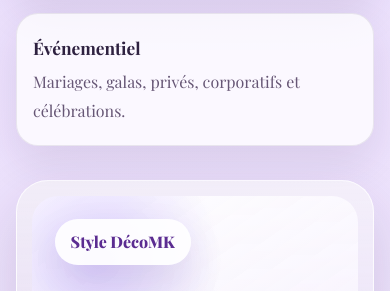
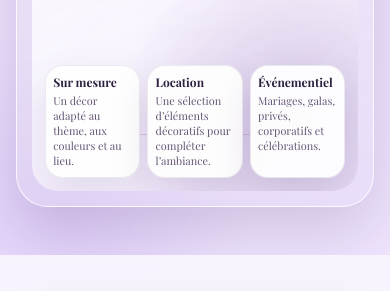
Before and after one commit to z0gg/decomk, an Astro site: page / in a window 390 px wide. Shown: the part 935-1226 px from the top of the page. Built offline with nearby package versions, Linux system fonts and the light colour scheme; Astro itself is replaced by a stand-in of ours.

Commit message:
refactor: move hero highlights into brand panel

```diff
--- a/src/pages/index.astro
+++ b/src/pages/index.astro
@@ -149,18 +149,15 @@ const iconPath = {
       .hero-copy h1 { font-size: clamp(3rem, 7vw, 6.2rem); line-height: 0.93; letter-spacing: -0.055em; margin: 1rem 0 1.2rem; }
       .hero-copy p { max-width: 39rem; color: var(--muted); font-size: 1.12rem; line-height: 1.86; margin: 0; }
       .hero-actions { display: flex; flex-wrap: wrap; gap: 0.95rem; margin-top: 2rem; }
-      .hero-highlights { display: grid; grid-template-columns: repeat(3, minmax(0, 1fr)); gap: 1rem; margin-top: 2.35rem; }
-      .highlight { padding: 1.1rem 1rem 1.2rem; border-radius: 22px; background: rgba(255,255,255,0.76); border: 1px solid rgba(46, 33, 64, 0.09); box-shadow: var(--shadow-soft); }
-      .highlight strong { display: block; margin-bottom: 0.35rem; font-size: 1.08rem; color: var(--text); }
       .art-shell { position: relative; min-height: 30rem; padding: 1rem; border-radius: var(--radius-xl); background: linear-gradient(180deg, rgba(255,255,255,0.76), rgba(255,255,255,0.38)), linear-gradient(145deg, rgba(91,44,145,0.26), rgba(167,127,232,0.26)); border: 1px solid rgba(255,255,255,0.78); box-shadow: var(--shadow); }
       .art-stage { position: absolute; inset: 0.95rem; border-radius: 26px; overflow: hidden; display: grid; place-items: center; padding: 1.5rem 1.5rem 10rem; background: radial-gradient(circle at 20% 20%, rgba(201,182,255,0.62), transparent 34%), radial-gradient(circle at 80% 85%, rgba(91,44,145,0.22), transparent 38%), linear-gradient(145deg, rgba(255,255,255,0.95), rgba(246,240,255,0.82)); }
       .brand-display { position: relative; z-index: 2; width: 100%; max-width: 100%; padding: 0 0.5rem; text-align: center; color: var(--purple); }
       .brand-display .logo-word { max-width: 100%; font-family: 'Monoton', cursive; font-size: clamp(3rem, 6.1vw, 5.15rem); line-height: 0.95; letter-spacing: 0; text-transform: uppercase; color: var(--purple); text-shadow: 0 18px 36px rgba(91,44,145,0.16); white-space: nowrap; }
       .brand-display .logo-subtitle { margin-top: 1.2rem; font-size: 1rem; font-weight: 800; letter-spacing: 0.18em; text-transform: uppercase; color: var(--muted); }
       .art-stage::after { content: ''; position: absolute; inset: auto 12% 12% 12%; height: 1px; background: linear-gradient(90deg, transparent, rgba(91,44,145,0.28), transparent); pointer-events: none; }
-      .hero-pill-row { position: absolute; left: 1rem; right: 1rem; bottom: 1rem; z-index: 2; display: grid; grid-template-columns: 1fr; gap: 0.8rem; }
-      .hero-pill { padding: 0.8rem 0.9rem; border-radius: 22px; background: rgba(255,255,255,0.95); border: 1px solid rgba(46, 33, 64, 0.09); box-shadow: var(--shadow-soft); }
-      .hero-pill strong { display: block; margin-bottom: 0.35rem; font-size: 1rem; color: var(--text); }
+      .hero-feature-row { position: absolute; left: 1rem; right: 1rem; bottom: 1rem; z-index: 2; display: grid; grid-template-columns: repeat(3, minmax(0, 1fr)); gap: 0.65rem; }
+      .hero-feature-card { min-width: 0; padding: 0.75rem; border-radius: 18px; background: rgba(255,255,255,0.95); border: 1px solid rgba(46, 33, 64, 0.09); box-shadow: var(--shadow-soft); color: var(--muted); font-size: 0.78rem; line-height: 1.48; }
+      .hero-feature-card strong { display: block; margin-bottom: 0.3rem; color: var(--text); font-size: 0.9rem; line-height: 1.2; }
       .hero-badge { position: absolute; z-index: 2; top: 2rem; left: 2rem; display: inline-flex; align-items: center; gap: 0.75rem; padding: 0.8rem 1rem; border-radius: 999px; background: rgba(255,255,255,0.92); box-shadow: var(--shadow-soft); font-weight: 800; color: var(--purple); }
 
       .grid-2, .contact-grid, .band-grid { display: grid; grid-template-columns: repeat(2, minmax(0, 1fr)); gap: 1.5rem; }
@@ -248,7 +245,6 @@ const iconPath = {
       }
       @media (max-width: 1080px) {
         .hero-grid, .contact-grid, .band-grid, .grid-2, .gallery-grid, .services-grid, .process-grid, .faq-grid { grid-template-columns: 1fr; }
-        .hero-highlights { grid-template-columns: 1fr; }
         .gallery-head, .footer-card { flex-direction: column; align-items: flex-start; }
         .art-shell { min-height: 34rem; }
         .location-grid { grid-template-columns: repeat(3, minmax(0, 1fr)); }
@@ -275,10 +271,11 @@ const iconPath = {
         .brand-text small { font-size: 0.68rem; letter-spacing: 0.09em; }
         .hero-copy h1 { font-size: clamp(2.55rem, 11vw, 4.2rem); }
         .hero-copy p, .section-copy, .gallery-copy { font-size: 1rem; }
-        .art-shell { min-height: 22rem; }
-        .art-stage { padding: 4rem 1.5rem 1.5rem; }
-        .hero-pill-row { display: none; }
-        .hero-pill { padding: 0.9rem 0.95rem; }
+        .art-shell { min-height: 31rem; }
+        .art-stage { padding: 4rem 1rem 9.5rem; }
+        .hero-feature-row { left: 0.8rem; right: 0.8rem; bottom: 0.8rem; gap: 0.45rem; }
+        .hero-feature-card { padding: 0.55rem 0.45rem; font-size: 0.68rem; line-height: 1.38; }
+        .hero-feature-card strong { margin-bottom: 0.25rem; font-size: 0.75rem; }
         .hero-badge { top: 1.4rem; left: 1.4rem; }
         .intro-card, .service-card, .process-card, .faq-card, .contact-card, .contact-aside { padding: 1.45rem; }
         .gallery-wrap { padding: 1rem; }
@@ -328,14 +325,9 @@ const iconPath = {
               <a class="button button-primary" href="#realisations">Voir les réalisations</a>
               <a class="button button-secondary" href="tel:+18195881387">819.588.1387</a>
             </div>
-            <div class="hero-highlights" aria-label="Points forts">
-              <div class="highlight reveal-block"><strong>Sur mesure</strong>Un décor adapté au thème, aux couleurs et au lieu.</div>
-              <div class="highlight reveal-block"><strong>Location</strong>Une sélection d’éléments décoratifs pour compléter l’ambiance.</div>
-              <div class="highlight reveal-block"><strong>Événementiel</strong>Mariages, galas, privés, corporatifs et célébrations.</div>
-            </div>
           </div>
 
-          <div class="hero-art reveal-block" aria-hidden="true">
+          <div class="hero-art reveal-block" role="group" aria-label="Points forts DécoMK">
             <div class="art-shell">
               <div class="art-stage">
                 <div class="hero-badge">Style DécoMK</div>
@@ -343,8 +335,10 @@ const iconPath = {
                   <div class="logo-word">DECOMK</div>
                   <div class="logo-subtitle">Décorations mariages & événements</div>
                 </div>
-                <div class="hero-pill-row">
-                  <div class="hero-pill"><strong>Spécialisée en décorations</strong><p>Un univers chic pour les événements et mariages.</p></div>
+                <div class="hero-feature-row">
+                  <div class="hero-feature-card"><strong>Sur mesure</strong>Un décor adapté au thème, aux couleurs et au lieu.</div>
+                  <div class="hero-feature-card"><strong>Location</strong>Une sélection d’éléments décoratifs pour compléter l’ambiance.</div>
+                  <div class="hero-feature-card"><strong>Événementiel</strong>Mariages, galas, privés, corporatifs et célébrations.</div>
                 </div>
               </div>
             </div>
```
